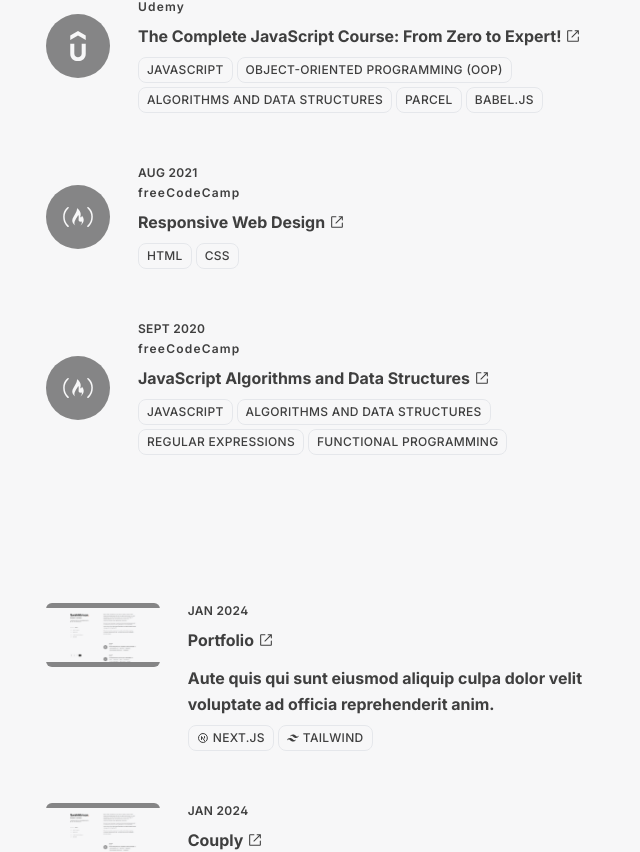
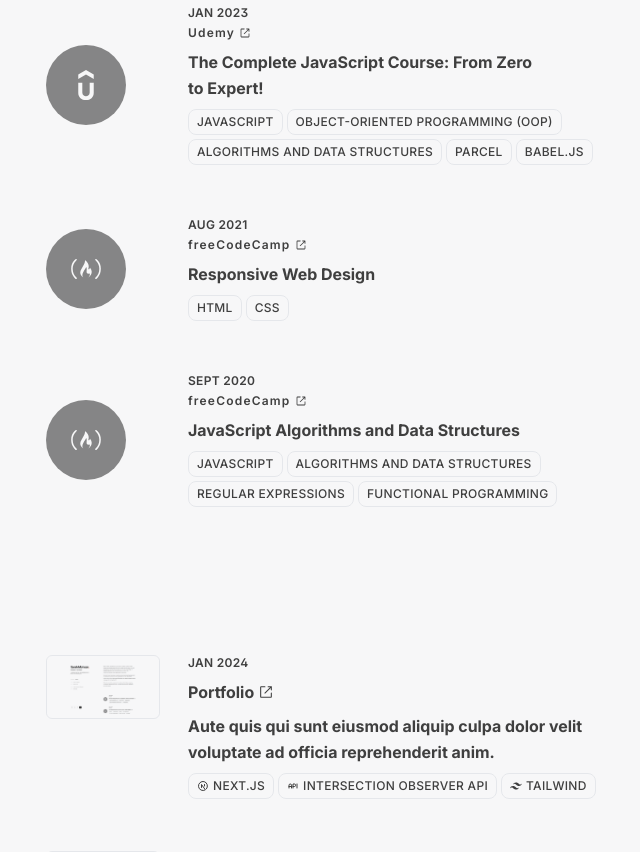
Before and after one commit to salahmohsen/portfolio, a Next.js app: page / in a window 1280 px wide. Shown: the part 1201-2053 px from the top of the page, without its empty margins (602-1242 px from the left). Built offline with nearby package versions, Linux system fonts and the light colour scheme.

Commit message:
finalize projects and enhance certificate section

```diff
--- a/app/components/sections/certificates/certificateItem.jsx
+++ b/app/components/sections/certificates/certificateItem.jsx
@@ -26,26 +26,24 @@
   return (
     <li className="mb-12">
       <a href={certificateLink} target="_blank">
-        <article className="group relative flex items-center gap-7 pb-1 transition-all duration-200 ease-in-out  lg:hover:!opacity-100  lg:group-hover/list:opacity-50">
-          <aside
-            className={`flex aspect-square h-16 w-16 items-center justify-center rounded-full bg-night/50 text-3xl text-light transition-all duration-200 ease-linear dark:bg-light/5 lg:group-hover:scale-125 lg:group-hover:bg-night dark:lg:group-hover:bg-light dark:lg:group-hover:text-night`}
-          >
-            {svgComponent || regularImage}
+        <article className="group relative grid grid-cols-8 items-center gap-8 pb-1 transition-all duration-200 ease-in-out md:gap-4 lg:hover:!opacity-100  lg:group-hover/list:opacity-50">
+          <aside className=" col-span-2 hidden h-full w-full items-center justify-center sm:flex lg:justify-start ">
+            <div
+              className={` flex aspect-square h-16 w-16 items-center justify-center rounded-full bg-night/50 text-3xl text-light transition-all duration-200 ease-linear dark:bg-light/5 sm:h-20 sm:w-20 lg:group-hover:scale-125 lg:group-hover:bg-night dark:lg:group-hover:bg-light dark:lg:group-hover:text-night`}
+            >
+              {svgComponent || regularImage}
+            </div>
           </aside>
-          <div>
+          <div className=" col-span-8 sm:col-span-6">
             <header className="flex flex-col gap-1 font-bold">
               <p className="text-xs font-semibold uppercase tracking-wide">
                 {issueDate}
               </p>
-              <p className="text-xs font-semibold tracking-widest">
+              <p className="inline-flex items-center gap-1 text-xs font-semibold tracking-widest">
                 {issuingOrganization}
+                <RxExternalLink />
               </p>
-              <p className="mb-2 mt-1 flex items-center gap-1 tracking-normal">
-                <span>{name}</span>
-                <span>
-                  <RxExternalLink />
-                </span>
-              </p>
+              <p className="mb-2 mt-1 tracking-normal">{name}</p>
             </header>
             <div>
               <div className="flex flex-wrap gap-1">
--- a/app/components/sections/projects/projectsItem.jsx
+++ b/app/components/sections/projects/projectsItem.jsx
@@ -12,32 +12,31 @@
   return (
     <li className="mb-12">
       <a href={projectLink} target="_blank">
-        <article className="group relative flex items-start gap-7 pb-1 transition-all duration-200 ease-in-out  lg:hover:!opacity-100  lg:group-hover/list:opacity-50">
+        <article className="group relative   grid grid-cols-8 items-start gap-4 pb-1 transition-all duration-200 ease-in-out lg:hover:!opacity-100  lg:group-hover/list:opacity-50">
           <aside
-            className={`flex aspect-video h-16 items-center justify-center rounded-md bg-night/50 bg-cover bg-center transition-all duration-200 ease-linear dark:bg-light/5 lg:group-hover:scale-125 lg:group-hover:bg-night dark:lg:group-hover:bg-light dark:lg:group-hover:text-night`}
+            className={`order-2 col-span-8 mb-2 flex aspect-video h-24 items-center justify-center rounded-md border bg-transparent bg-center transition-all duration-200 ease-linear dark:bg-light/5 md:order-1 md:col-span-2 lg:h-16 lg:group-hover:scale-125 dark:lg:group-hover:text-night`}
           >
             <Image
               src={imagePATH}
-              width={1895}
-              height={906}
+              width={200}
+              height={48}
+              loading="lazy"
               alt="snapshot from a project"
             />
           </aside>
-          <div>
-            <header className="mb-2 flex flex-col gap-1 font-bold">
+
+          <header className="order-1 col-span-8 flex flex-col gap-1 font-bold md:order-2 md:col-span-6">
             <p className="text-xs font-semibold uppercase tracking-wide">
               {createdAt}
             </p>
-              <p className="mb-2 mt-1 flex items-center gap-1 tracking-normal">
+            <p className="mb-1 mt-1 flex items-center gap-1 tracking-normal">
               <span>{name}</span>
               <span>
                 <RxExternalLink />
               </span>
             </p>
             <p>{description}</p>
-            </header>
-            <div>
-              <div className="flex flex-wrap gap-1">
+            <div className="mt-1 flex flex-wrap gap-1">
               {technologies.map((technology) => (
                 <p
                   key={technology.name}
@@ -48,8 +47,7 @@
                 </p>
               ))}
             </div>
-            </div>
-          </div>
+          </header>
         </article>
       </a>
     </li>
--- a/app/data/data.jsx
+++ b/app/data/data.jsx
@@ -1,7 +1,7 @@
 import ExternalLink from "../components/common/externalLink";
 import { FaFigma, FaFreeCodeCamp, FaGoogle, FaReact } from "react-icons/fa";
 import { SiReactrouter, SiRedux, SiTailwindcss, SiUdemy } from "react-icons/si";
-import { TbBrandNextjs } from "react-icons/tb";
+import { TbApi, TbBrandNextjs } from "react-icons/tb";
 
 export const profileName = "Salah Mohsen";
 export const profileTitle = "Designer & Developer";
@@ -13,7 +13,7 @@
   "certificates",
   "projects",
   "previous experience",
-  ["Résumé", "/resume.pdf"],
+  ["Full Résumé", "/resume.pdf"],
 ];
 
 export const Data_About = () => {
@@ -184,6 +184,7 @@
       "Aute quis qui sunt eiusmod aliquip culpa dolor velit voluptate ad officia reprehenderit anim.",
     technologies: [
       { name: "Next.js", icon: <TbBrandNextjs /> },
+      { name: "Intersection Observer API", icon: <TbApi /> },
       { name: "tailwind", icon: <SiTailwindcss /> },
     ],
     projectLink: "salahmohsen.com",
--- a/app/page.js
+++ b/app/page.js
@@ -43,6 +43,7 @@
         <Section name="Projects">
           <Projects />
         </Section>
+
         <Section name="Previous Experience">
           <Experience />
         </Section>
```
Lines whose indentation alone changed are shown as unchanged.
